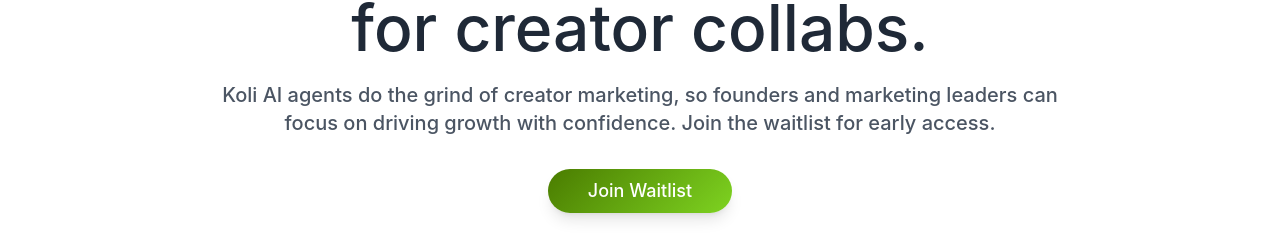
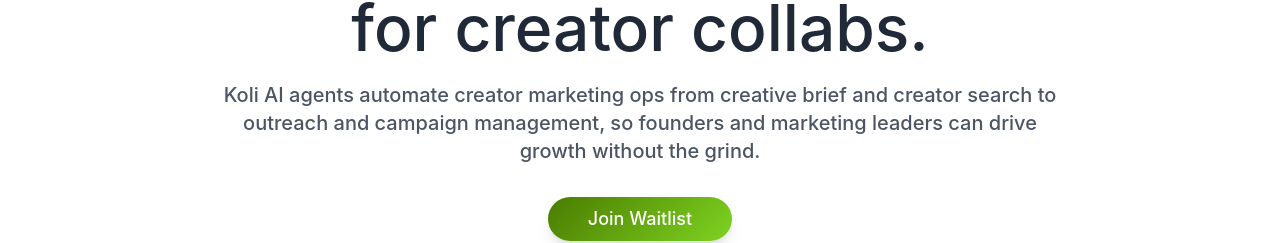
Before and after one commit to ZurichParis/landing_page_upsail_koli_public, a React (Create React App) app: page / in a window 1280 px wide. Shown: the part 349-592 px from the top of the page. Built offline with nearby package versions, Linux system fonts and the light colour scheme.

Commit message:
Update hero desc and index desc

```diff
--- a/src/components/Hero.js
+++ b/src/components/Hero.js
@@ -17,7 +17,8 @@
               The AI vibe marketer < br/> for creator collabs.
               </h1>
               <p className="font-medium text-[16px] md:text-[20px] leading-[22px] md:leading-[28px] text-gray-600 mx-auto max-w-4xl px-4">
-              Koli AI agents do the grind of creator marketing, so founders and marketing leaders can focus on driving growth with confidence. Join the waitlist for early access.
+              Koli AI agents automate creator marketing ops from creative brief and creator search to outreach and campaign management, so founders and marketing leaders can drive growth without the grind.
+
               </p>
             </div>
             <button
```
